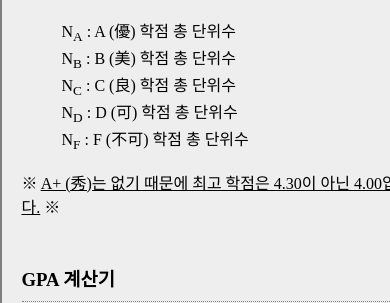
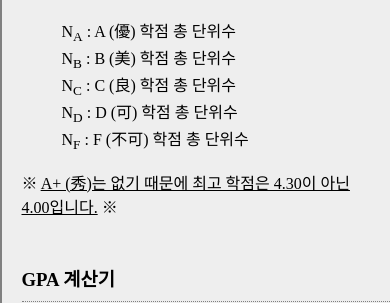
Before and after one commit to taewonb916/Practiceweb, a PHP site: page /gpacalculator.html in a window 390 px wide. Shown: the part 879-1182 px from the top of the page. Run offline with PHP 8.4, Linux system fonts and the light colour scheme.

Commit message:
fifth css error change

```diff
--- a/css/style.css
+++ b/css/style.css
@@ -278,6 +278,9 @@ fieldset li{
     #GPA_formula img{
         width: 90%;
     }
+    #GPA_formula p{
+        width: 90%;
+    }
     #GPA_calculator{
         display: inline-block;
     }
```
